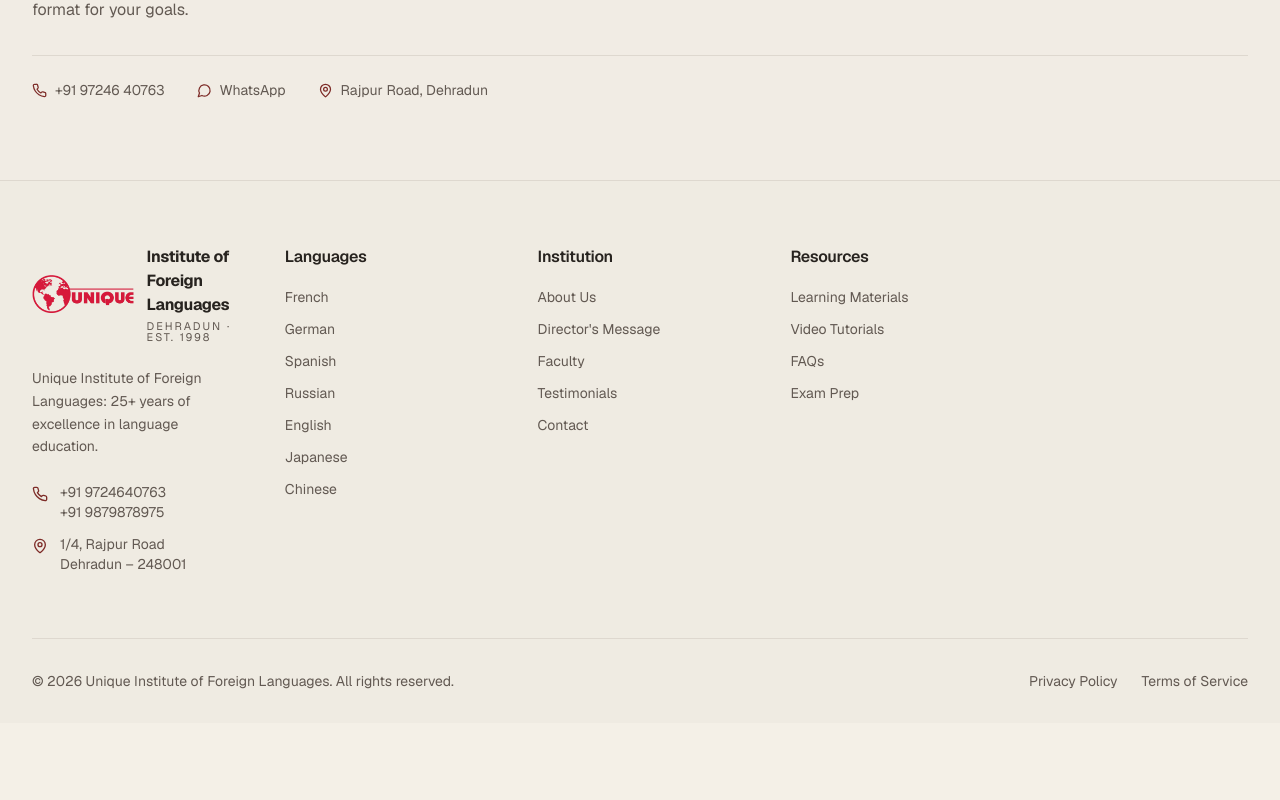
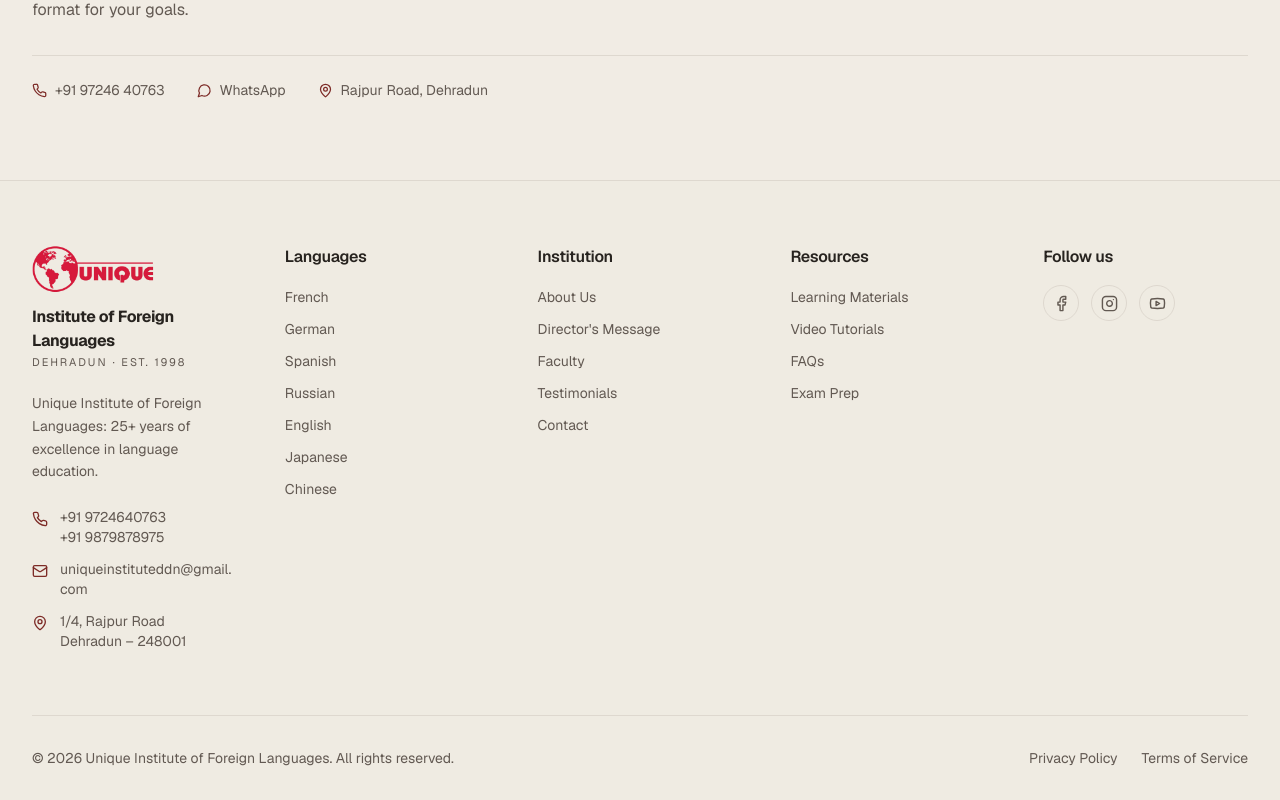
Before and after one commit to mohitgauniyal/uifl, a Next.js app: page / in a window 1280 px wide. Shown: the part 4139-4939 px from the top of the page. Before the commit the page ends 4862 px from the top, so only its background shows below. Built offline with nearby package versions, Linux system fonts and the light colour scheme.

Commit message:
Improve footer: stacked brand, contact email, social links
Footer brand now stacks logo over text; email joins the contact block;
adds a 'Follow us' icon row (Facebook, Instagram, YouTube) and records
those profiles in the structured-data sameAs for search engines.

```diff
--- a/components/brand.tsx
+++ b/components/brand.tsx
@@ -16,6 +16,8 @@
   className?: string
   /** Logo height utility (e.g. 'h-10', 'h-9'). */
   logoClassName?: string
+  /** 'row' (logo beside text, for the navbar) or 'stacked' (logo above text, for the footer). */
+  layout?: 'row' | 'stacked'
 }
 
 /**
@@ -23,13 +25,15 @@
  * avoids repeating "Unique" in text; falls back to the full text wordmark when
  * the logo is missing, fails to load, or is emblem-only.
  */
-export function Brand({ className = '', logoClassName = 'h-10' }: BrandProps) {
+export function Brand({ className = '', logoClassName = 'h-10', layout = 'row' }: BrandProps) {
   const [logoOk, setLogoOk] = useState(Boolean(LOGO_SRC))
   const showLogo = Boolean(LOGO_SRC) && logoOk
   const showFullText = !showLogo || !LOGO_HAS_WORDMARK
+  const container =
+    layout === 'stacked' ? 'flex flex-col items-start gap-3' : 'flex items-center gap-3'
 
   return (
-    <Link href="/" className={`flex items-center gap-3 ${className}`}>
+    <Link href="/" className={`${container} ${className}`}>
       {showLogo && (
         // eslint-disable-next-line @next/next/no-img-element
         <img
--- a/components/footer.tsx
+++ b/components/footer.tsx
@@ -1,6 +1,13 @@
 import Link from 'next/link'
-import { Phone, MapPin } from 'lucide-react'
+import { Phone, MapPin, Mail, Facebook, Instagram, Youtube } from 'lucide-react'
 import { Brand } from '@/components/brand'
+import { siteConfig } from '@/lib/site'
+
+const socialLinks = [
+  { label: 'Facebook', href: siteConfig.social.facebook, icon: Facebook },
+  { label: 'Instagram', href: siteConfig.social.instagram, icon: Instagram },
+  { label: 'YouTube', href: siteConfig.social.youtube, icon: Youtube },
+]
 
 const footerSections = [
   {
@@ -46,7 +53,7 @@
         <div className="grid grid-cols-1 md:grid-cols-2 lg:grid-cols-5 gap-12 py-16">
           {/* Brand Section */}
           <div className="lg:col-span-1">
-            <Brand className="mb-6" />
+            <Brand layout="stacked" logoClassName="h-12" className="mb-6" />
             <p className="text-sm text-muted-foreground leading-relaxed mb-6">
               Unique Institute of Foreign Languages: 25+ years of excellence in language education.
             </p>
@@ -59,6 +66,12 @@
                   <p className="text-muted-foreground">+91 9724640763</p>
                   <p className="text-muted-foreground">+91 9879878975</p>
                 </div>
+              </div>
+              <div className="flex items-start gap-3">
+                <Mail size={16} className="text-primary flex-shrink-0 mt-1" />
+                <a href={`mailto:${siteConfig.email}`} className="text-sm text-muted-foreground hover:text-primary transition-colors break-all">
+                  {siteConfig.email}
+                </a>
               </div>
               <div className="flex items-start gap-3">
                 <MapPin size={16} className="text-primary flex-shrink-0 mt-1" />
@@ -88,6 +101,25 @@
               </ul>
             </div>
           ))}
+
+          {/* Follow us */}
+          <div>
+            <h4 className="font-semibold text-foreground mb-4">Follow us</h4>
+            <div className="flex items-center gap-3">
+              {socialLinks.map(({ label, href, icon: Icon }) => (
+                <a
+                  key={label}
+                  href={href}
+                  target="_blank"
+                  rel="noopener noreferrer"
+                  aria-label={label}
+                  className="inline-flex h-9 w-9 items-center justify-center rounded-full border border-border text-muted-foreground hover:text-primary hover:border-primary/50 transition-colors"
+                >
+                  <Icon size={17} />
+                </a>
+              ))}
+            </div>
+          </div>
         </div>
 
         {/* Footer Bottom */}
--- a/lib/site.ts
+++ b/lib/site.ts
@@ -29,9 +29,18 @@
   geo: { latitude: 30.3436, longitude: 78.0765 },
   openingHours: 'Mo-Su 09:00-20:00',
   areaServed: 'Dehradun, Uttarakhand',
-  // TODO: add your Google Business Profile URL and any social profiles here —
-  // it strengthens the link between the site and your verified listing.
-  sameAs: ['https://www.youtube.com/@uniqueinstituteddn'],
+  social: {
+    facebook: 'https://www.facebook.com/uniqueinstituteddn/',
+    instagram: 'https://www.instagram.com/uniqueinstituteddn/',
+    youtube: 'https://www.youtube.com/@uniqueinstituteddn',
+  },
+  // sameAs links every official profile to the site for search engines.
+  // TODO: add your Google Business Profile URL here too.
+  sameAs: [
+    'https://www.facebook.com/uniqueinstituteddn/',
+    'https://www.instagram.com/uniqueinstituteddn/',
+    'https://www.youtube.com/@uniqueinstituteddn',
+  ],
 } as const
 
 /** Per-language SEO metadata, keyed by route id. */
```
